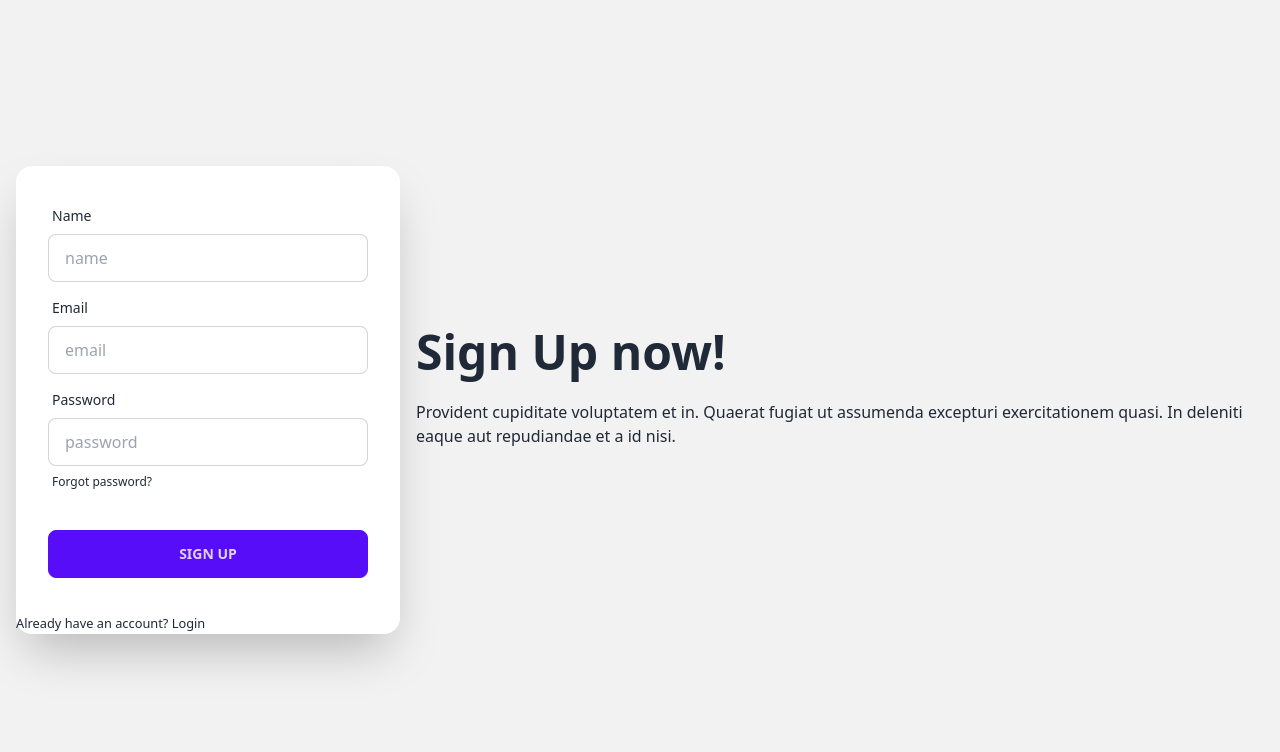
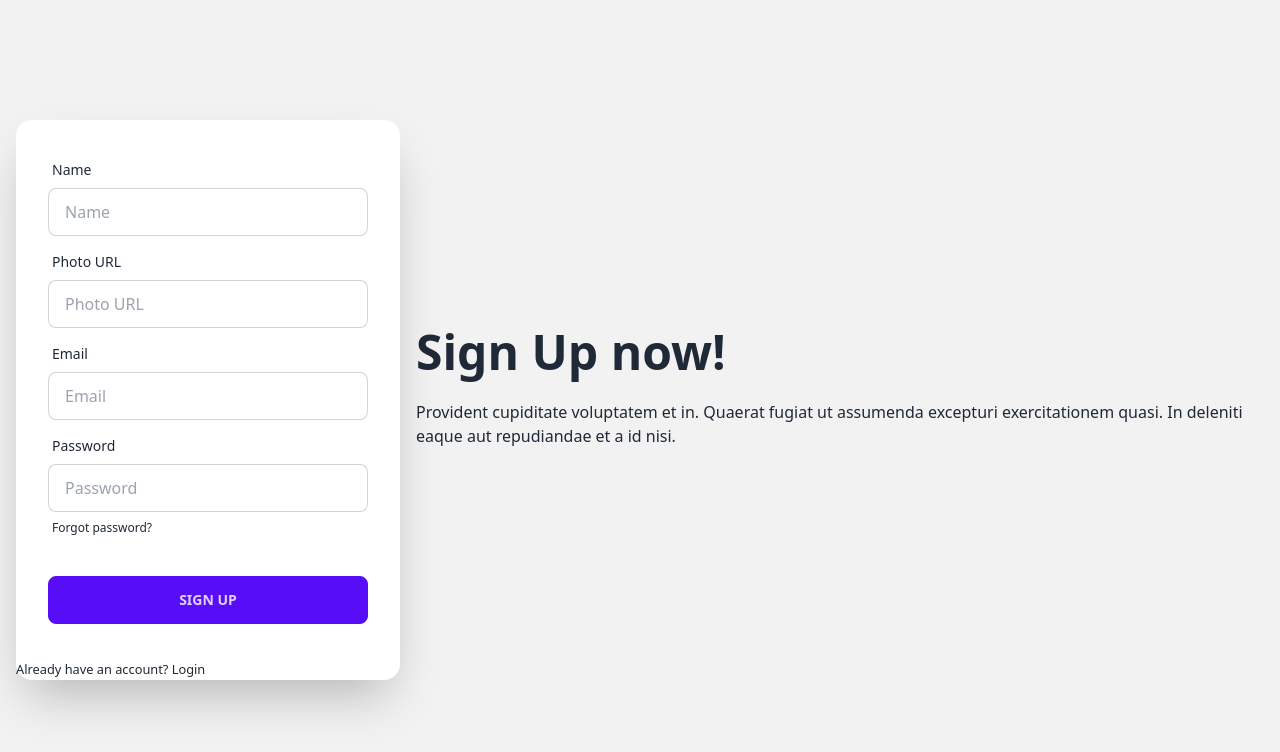
Before and after one commit to coder-Jahirul-Islam/bistro-boss-client, a React (Vite) app: page /signup in a window 1280 px wide. Shown: the top 752 px of the page. Built offline with nearby package versions, Linux system fonts and the light colour scheme; no server answers.

Commit message:
update user profile

```diff
--- a/src/pages/Shared/NavBar/NavBar.jsx
+++ b/src/pages/Shared/NavBar/NavBar.jsx
@@ -18,6 +18,7 @@ const NavBar = () => {
         <li><Link to='secret'>Secret</Link></li>
         {
             user ? <>
+                <span>{user?.displayName}</span>
                 <li><button onClick={handleLogOut} className="btn btn-xs mt-1 btn-ghost capitalize">LogOut</button></li>
 
             </> : <>
--- a/src/pages/SignUp/SignUp.jsx
+++ b/src/pages/SignUp/SignUp.jsx
@@ -2,13 +2,14 @@ import { useContext } from "react";
 import { Helmet } from "react-helmet-async";
 import { useForm } from "react-hook-form";
 import { AuthContext } from "../../providers/AuthProvider";
-import { Link } from "react-router-dom";
+import { Link, useNavigate } from "react-router-dom";
+import Swal from "sweetalert2";
 
 
 const SignUp = () => {
     const { register, handleSubmit, reset, formState: { errors } } = useForm();
-    const { createUser } = useContext(AuthContext);
-
+    const { createUser, updateUserProfile } = useContext(AuthContext);
+    const navigate = useNavigate();
 
     const onSubmit = data => {
         console.log(data);
@@ -17,6 +18,22 @@ const SignUp = () => {
             .then(result => {
                 const loggedUser = result.user;
                 console.log(loggedUser);
+                updateUserProfile(data.name, data.photoURL)
+                    .then(() => {
+                        console.log("User profile info Updated");
+                        reset();
+                        Swal.fire({
+                            position: 'top-end',
+                            icon: 'success',
+                            title: 'User created successfully.',
+                            showConfirmButton: false,
+                            timer: 1500
+                        });
+                        navigate('/');
+                    })
+                    .catch(error => {
+                        console.log(error);
+                    });
             })
     };
     return (
@@ -36,15 +53,22 @@ const SignUp = () => {
                                 <label className="label">
                                     <span className="label-text">Name</span>
                                 </label>
-                                <input type="text" {...register("name", { required: true, maxLength: 20 })} placeholder="name" name="name" className="input input-bordered" />
-                                {errors.name && <span className="text-red-600">This field is required</span>}
+                                <input type="text" {...register("name", { required: true, maxLength: 20 })} placeholder="Name" name="name" className="input input-bordered" />
+                                {errors.name && <span className="text-red-600">Name is required</span>}
+                            </div>
+                            <div className="form-control">
+                                <label className="label">
+                                    <span className="label-text">Photo URL</span>
+                                </label>
+                                <input type="text" {...register("photoURL")} placeholder="Photo URL" className="input input-bordered" />
+                                {errors.photoURL && <span className="text-red-600">Photo URL is required</span>}
                             </div>
                             <div className="form-control">
                                 <label className="label">
                                     <span className="label-text">Email</span>
                                 </label>
-                                <input type="email" {...register("email", { required: true })} placeholder="email" name="email" className="input input-bordered" />
-                                {errors.email && <span>This field is required</span>}
+                                <input type="email" {...register("email", { required: true })} placeholder="Email" name="email" className="input input-bordered" />
+                                {errors.email && <span>Email is required</span>}
 
                             </div>
                             <div className="form-control">
@@ -56,12 +80,12 @@ const SignUp = () => {
                                     minLength: 6,
                                     maxLength: 20,
                                     pattern: /^(?=.*[A-Z])(?=.*[!@#$&*])(?=.*[0-9])(?=.*[a-z]).{8}$/
-                                })} placeholder="password" name="password" className="input input-bordered" />
+                                })} placeholder="Password" name="password" className="input input-bordered" />
 
                                 {errors.password?.type === 'required' && <p className="text-red-600">Password is required</p>}
                                 {errors.password?.type === 'minLength' && <p className="text-red-600">Password must be 6 characters</p>}
                                 {errors.password?.type === 'maxLength' && <p className="text-red-600">Password must be less then 20 characters</p>}
-                                {errors.password?.type === 'pattern' && <p className="text-red-600">passwoed must have one uppercase one lowercase one number and one special character</p>}
+                                {errors.password?.type === 'pattern' && <p className="text-red-600">password must have one uppercase one lowercase one number and one special character</p>}
 
                                 <label className="label">
                                     <a href="#" className="label-text-alt link link-hover">Forgot password?</a>
--- a/src/providers/AuthProvider.jsx
+++ b/src/providers/AuthProvider.jsx
@@ -1,5 +1,5 @@
 import { createContext, useEffect, useState } from "react";
-import { createUserWithEmailAndPassword, getAuth, onAuthStateChanged, signInWithEmailAndPassword, signOut } from "firebase/auth";
+import { createUserWithEmailAndPassword, getAuth, onAuthStateChanged, signInWithEmailAndPassword, signOut, updateProfile } from "firebase/auth";
 import { app } from "../firebase/firebase.config";
 
 export const AuthContext = createContext(null);
@@ -9,19 +9,25 @@ const AuthProvider = ({ children }) => {
     const [user, setUser] = useState(null);
     const [loading, setLoading] = useState(true);
 
-    const createUser = (email, password) =>{
+    const createUser = (email, password) => {
         setLoading(true);
         return createUserWithEmailAndPassword(auth, email, password);
     }
 
-    const signIn =(email, password) =>{
+    const signIn = (email, password) => {
         setLoading(true);
-        return signInWithEmailAndPassword(auth,email, password);
+        return signInWithEmailAndPassword(auth, email, password);
     }
 
-    const logOut = () =>{
+    const logOut = () => {
         setLoading(true);
         return signOut(auth);
+    }
+
+    const updateUserProfile = (name, photo) => {
+        return updateProfile(auth.currentUser, {
+            displayName: name, photoURL: photo
+        });
     }
 
     useEffect(() => {
@@ -41,7 +47,8 @@ const AuthProvider = ({ children }) => {
         loading,
         createUser,
         signIn,
-        logOut
+        logOut,
+        updateUserProfile
     }
 
     return (
```
